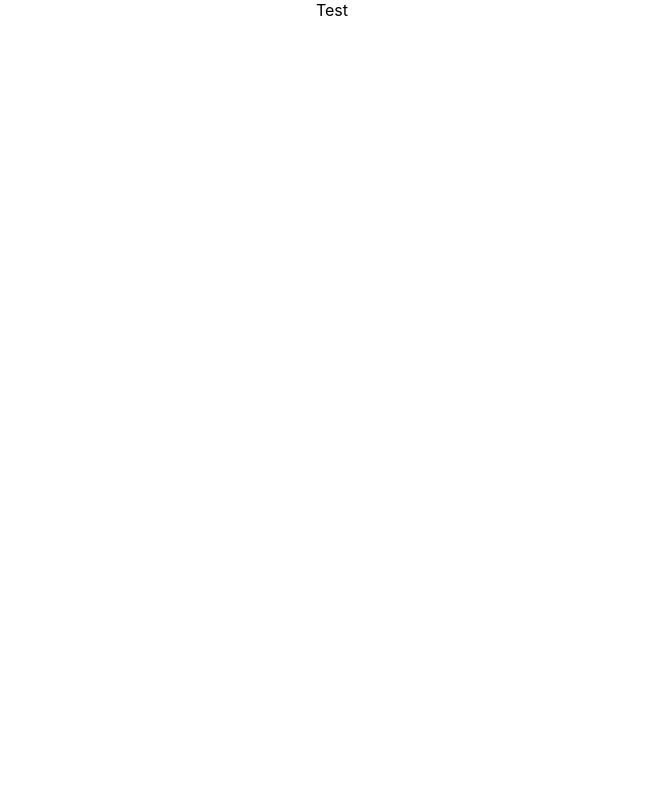
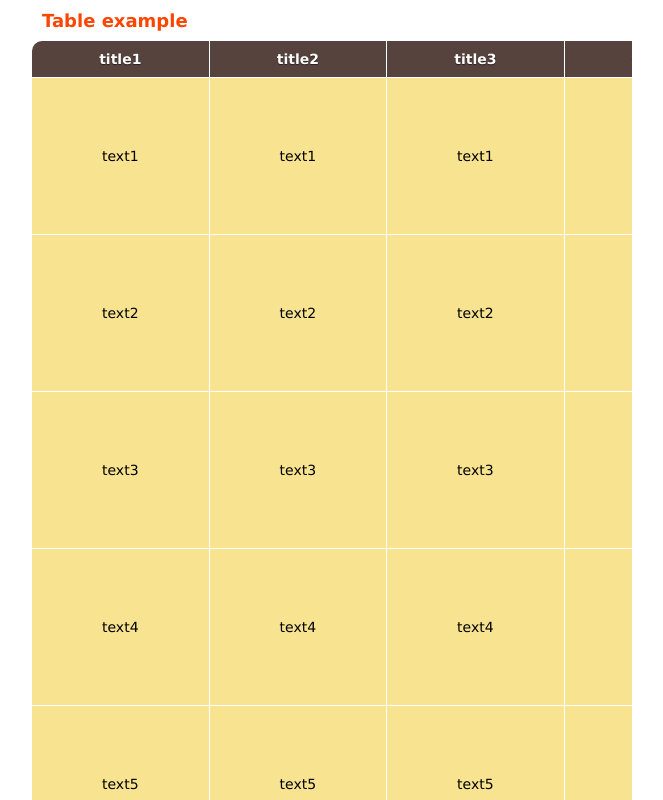
Before and after one commit to grok88/Table_test, a React (Create React App) app: page / in a window 1280 px wide. Shown: the whole page, without its empty margins (308-971 px from the left). Built offline with nearby package versions, Linux system fonts and the light colour scheme.

Commit message:
refactor json file

```diff
--- a/package.json
+++ b/package.json
@@ -14,6 +14,7 @@
     "react-dom": "^17.0.2",
     "react-scripts": "4.0.3",
     "typescript": "^4.1.2",
+    "uuid": "^8.3.2",
     "web-vitals": "^1.0.1"
   },
   "scripts": {
--- a/src/App.css
+++ b/src/App.css
@@ -1,38 +1,7 @@
 .App {
-  text-align: center;
+    max-width: 600px;
+    /*height: 600px;*/
+    margin: 0 auto;
+    overflow: auto;
+    height: 100vh;
 }
-
-.App-logo {
-  height: 40vmin;
-  pointer-events: none;
-}
-
-@media (prefers-reduced-motion: no-preference) {
-  .App-logo {
-    animation: App-logo-spin infinite 20s linear;
-  }
-}
-
-.App-header {
-  background-color: #282c34;
-  min-height: 100vh;
-  display: flex;
-  flex-direction: column;
-  align-items: center;
-  justify-content: center;
-  font-size: calc(10px + 2vmin);
-  color: white;
-}
-
-.App-link {
-  color: #61dafb;
-}
-
-@keyframes App-logo-spin {
-  from {
-    transform: rotate(0deg);
-  }
-  to {
-    transform: rotate(360deg);
-  }
-}
--- a/src/App.tsx
+++ b/src/App.tsx
@@ -1,11 +1,38 @@
-import React from 'react';
+import React, {useEffect, useState} from 'react';
 import './App.css';
+import {DataType, Table} from './components/Table/Table';
+import data from './data/data.json'
 
 function App() {
+    const [response, setData] = useState<DataType[] | null>(null);
+
+
+    useEffect(() => {
+
+        // @ts-ignore
+        setData(data);
+
+        // const response = fetch(`./data/data.json`);
+        // response.then(dataJson =>  {
+        //     debugger
+        //     return dataJson.json()
+        // } )
+        //     .then(res => {
+        //         debugger
+        //         return setData(res)
+        //     })
+        //     .catch(err=> console.log(err));
+
+    }, []);
+
     return (
-        <div className="App">
-            Test
-        </div>
+        <>
+            <div className="App">
+                {
+                    response && <Table dataUrl={response}/>
+                }
+            </div>
+        </>
     );
 }
 
--- /dev/null
+++ b/src/components/Table/Table.module.css
@@ -0,0 +1,62 @@
+.table {
+    position: relative;
+    width: 100%;
+    height: 100%;
+    font-family: "Lucida Sans Unicode", "Lucida Grande", Sans-Serif;
+    font-size: 14px;
+    border-radius: 10px;
+    border-spacing: 0;
+    border-collapse: collapse;
+    text-align: center;
+}
+
+.table caption {
+    padding: 10px;
+    color: orangered;
+    font-size: 18px;
+    text-align: left;
+    font-weight: bold;
+}
+.table thead {
+    position: sticky;
+    top:0;
+    z-index: 2;
+}
+.table th {
+    background: #56433D;;
+    color: white;
+    text-shadow: 0 1px 1px #2D2020;
+    padding: 10px 20px;
+}
+
+.table th, td {
+    border-style: solid;
+    border-width: 0 1px 1px 0;
+    border-color: white;
+}
+
+.table td {
+    padding: 70px ;
+    background: #F8E391;
+}
+
+.table th:first-child {
+    border-top-left-radius: 10px;
+}
+
+.table th:last-child {
+    border-top-right-radius: 10px;
+    border-right: none;
+}
+
+.table tr:last-child td:first-child {
+    border-radius: 0 0 0 10px;
+}
+
+.table tr:last-child td:last-child {
+    border-radius: 0 0 10px 0;
+}
+
+.table tr td:last-child {
+    border-right: none;
+}
--- /dev/null
+++ b/src/components/Table/Table.tsx
@@ -0,0 +1,41 @@
+import React from 'react';
+import classes from './Table.module.css'
+
+type CellType = {
+    text: string
+    cellId: number
+}
+export type DataType = {
+    rowId: number
+    cells: Array<CellType>
+}
+
+type TablePropsType = {
+    dataUrl: Array<DataType>
+}
+
+let headers: Array<string> = ['title1', 'title2', 'title3', 'title4', 'title5', 'title6', 'title7', 'title8', 'title9', 'title10', 'title11', 'title12', 'title13',]
+
+export const Table: React.FC<TablePropsType> = ({dataUrl}): React.ReactElement => {
+    return <table className={classes.table}>
+        <caption>
+            Table example
+        </caption>
+        <thead>
+        <tr>
+            {headers.map((header, i) => <th key={i}>{header}</th>)}
+        </tr>
+        </thead>
+        <tbody>
+        {dataUrl.map(item => (
+            <tr key={item.rowId}>
+                {item.cells.map((cell, i) => {
+                    if (typeof cell.text === 'string' ){
+                        return <td key={cell.cellId}>{cell.text}</td>
+                    } else  return <td key={cell.cellId}>Не строка</td>
+                })}
+            </tr>
+        ))}
+        </tbody>
+    </table>
+}
--- /dev/null
+++ b/src/data/data.json
@@ -0,0 +1,401 @@
+[
+  {
+    "rowId": 1,
+    "cells": [
+      {
+        "text": "text1",
+        "cellId": 1
+      },
+      {
+        "text": "text1",
+        "cellId": 2
+      },
+      {
+        "text": "text1",
+        "cellId": 3
+      },
+      {
+        "text": "text1",
+        "cellId": 4
+      },
+      {
+        "text": "text1",
+        "cellId": 5
+      },
+      {
+        "text": "text1",
+        "cellId": 6
+      },
+      {
+        "text": "text1",
+        "cellId": 7
+      },
+      {
+        "text": "text1",
+        "cellId": 8
+      },
+      {
+        "text": "text1",
+        "cellId": 9
+      },
+      {
+        "text": "text1",
+        "cellId": 10
+      },
+      {
+        "text": "text1",
+        "cellId": 11
+      },
+      {
+        "text": "text1",
+        "cellId": 12
+      },
+      {
+        "text": "text1",
+        "cellId": 13
+      }
+    ]
+  },
+  {
+    "rowId": 2,
+    "cells": [
+      {
+        "text": "text2",
+        "cellId": 1
+      },
+      {
+        "text": "text2",
+        "cellId": 2
+      },
+      {
+        "text": "text2",
+        "cellId": 3
+      },
+      {
+        "text": "text2",
+        "cellId": 4
+      },
+      {
+        "text": "text2",
+        "cellId": 5
+      },
+      {
+        "text": "text2",
+        "cellId": 6
+      },
+      {
+        "text": "text2",
+        "cellId": 7
+      },
+      {
+        "text": "text2",
+        "cellId": 8
+      },
+      {
+        "text": "text2",
+        "cellId": 9
+      },
+      {
+        "text": "text2",
+        "cellId": 10
+      },
+      {
+        "text": "text2",
+        "cellId": 11
+      },
+      {
+        "text": "text2",
+        "cellId": 12
+      },
+      {
+        "text": "text2",
+        "cellId": 13
+      }
+    ]
+  },
+  {
+    "rowId": 3,
+    "cells": [
+      {
+        "text": "text3",
+        "cellId": 1
+      },
+      {
+        "text": "text3",
+        "cellId": 2
+      },
+      {
+        "text": "text3",
+        "cellId": 3
+      },
+      {
+        "text": "text3",
+        "cellId": 4
+      },
+      {
+        "text": "text3",
+        "cellId": 5
+      },
+      {
+        "text": "text3",
+        "cellId": 6
+      },
+      {
+        "text": "text3",
+        "cellId": 7
+      },
+      {
+        "text": "text3",
+        "cellId": 8
+      },
+      {
+        "text": "text3",
+        "cellId": 9
+      },
+      {
+        "text": "text3",
+        "cellId": 10
+      },
+      {
+        "text": "text3",
+        "cellId": 11
+      },
+      {
+        "text": "text3",
+        "cellId": 12
+      },
+      {
+        "text": "text3",
+        "cellId": 13
+      }
+    ]
+  },
+  {
+    "rowId": 4,
+    "cells": [
+      {
+        "text": "text4",
+        "cellId": 1
+      },
+      {
+        "text": "text4",
+        "cellId": 2
+      },
+      {
+        "text": "text4",
+        "cellId": 3
+      },
+      {
+        "text": "text4",
+        "cellId": 4
+      },
+      {
+        "text": "text4",
+        "cellId": 5
+      },
+      {
+        "text": "text4",
+        "cellId": 6
+      },
+      {
+        "text": "text4",
+        "cellId": 7
+      },
+      {
+        "text": "text4",
+        "cellId": 8
+      },
+      {
+        "text": "text4",
+        "cellId": 9
+      },
+      {
+        "text": "text4",
+        "cellId": 10
+      },
+      {
+        "text": "text4",
+        "cellId": 11
+      },
+      {
+        "text": "text4",
+        "cellId": 12
+      },
+      {
+        "text": "text4",
+        "cellId": 13
+      }
+    ]
+  },
+  {
+    "rowId": 5,
+    "cells": [
+      {
+        "text": "text5",
+        "cellId": 1
+      },
+      {
+        "text": "text5",
+        "cellId": 2
+      },
+      {
+        "text": "text5",
+        "cellId": 3
+      },
+      {
+        "text": "text5",
+        "cellId": 4
+      },
+      {
+        "text": "text5",
+        "cellId": 5
+      },
+      {
+        "text": "text5",
+        "cellId": 6
+      },
+      {
+        "text": "text5",
+        "cellId": 7
+      },
+      {
+        "text": "text5",
+        "cellId": 8
+      },
+      {
+        "text": "text5",
+        "cellId": 9
+      },
+      {
+        "text": "text5",
+        "cellId": 10
+      },
+      {
+        "text": "text5",
+        "cellId": 11
+      },
+      {
+        "text": "text5",
+        "cellId": 12
+      },
+      {
+        "text": "text5",
+        "cellId": 13
+      }
+    ]
+  },
+  {
+    "rowId":6,
+    "cells": [
+      {
+        "text": "text6",
+        "cellId": 1
+      },
+      {
+        "text": "text6",
+        "cellId": 2
+      },
+      {
+        "text": "text6",
+        "cellId": 3
+      },
+      {
+        "text": "text6",
+        "cellId": 4
+      },
+      {
+        "text": "text6",
+        "cellId": 5
+      },
+      {
+        "text": "text6",
+        "cellId": 6
+      },
+      {
+        "text": "text6",
+        "cellId": 7
+      },
+      {
+        "text": "text6",
+        "cellId": 8
+      },
+      {
+        "text": "text6",
+        "cellId": 9
+      },
+      {
+        "text": "text6",
+        "cellId": 10
+      },
+      {
+        "text": "text6",
+        "cellId": 11
+      },
+      {
+        "text": "text6",
+        "cellId": 12
+      },
+      {
+        "text": "text6",
+        "cellId": 13
+      }
+    ]
+  },
+  {
+    "rowId": 7,
+    "cells": [
+      {
+        "text": "text7",
+        "cellId": 1
+      },
+      {
+        "text": "text7",
+        "cellId": 2
+      },
+      {
+        "text": "text7",
+        "cellId": 3
+      },
+      {
+        "text": "text7",
+        "cellId": 4
+      },
+      {
+        "text": "text7",
+        "cellId": 5
+      },
+      {
+        "text": "text7",
+        "cellId": 6
+      },
+      {
+        "text": "text7",
+        "cellId": 7
+      },
+      {
+        "text": "text7",
+        "cellId": 8
+      },
+      {
+        "text": "text7",
+        "cellId": 9
+      },
+      {
+        "text": "text7",
+        "cellId": 10
+      },
+      {
+        "text": "text7",
+        "cellId": 11
+      },
+      {
+        "text": "text7",
+        "cellId": 12
+      },
+      {
+        "text": "text7",
+        "cellId": 13
+      }
+    ]
+  }
+]
```
Also changed, not shown: 1 other file (tests, documents, lock files or other folders).
